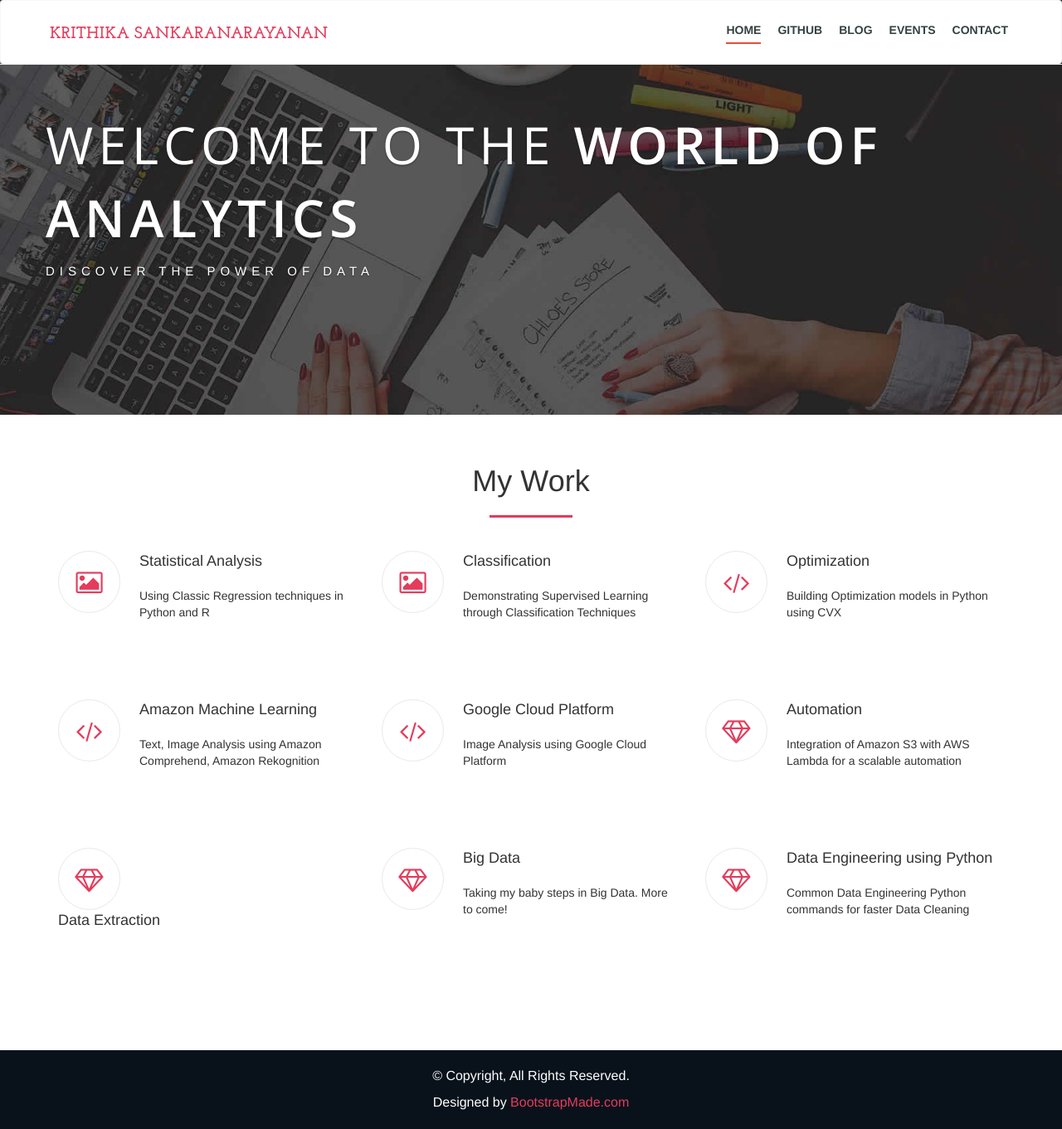
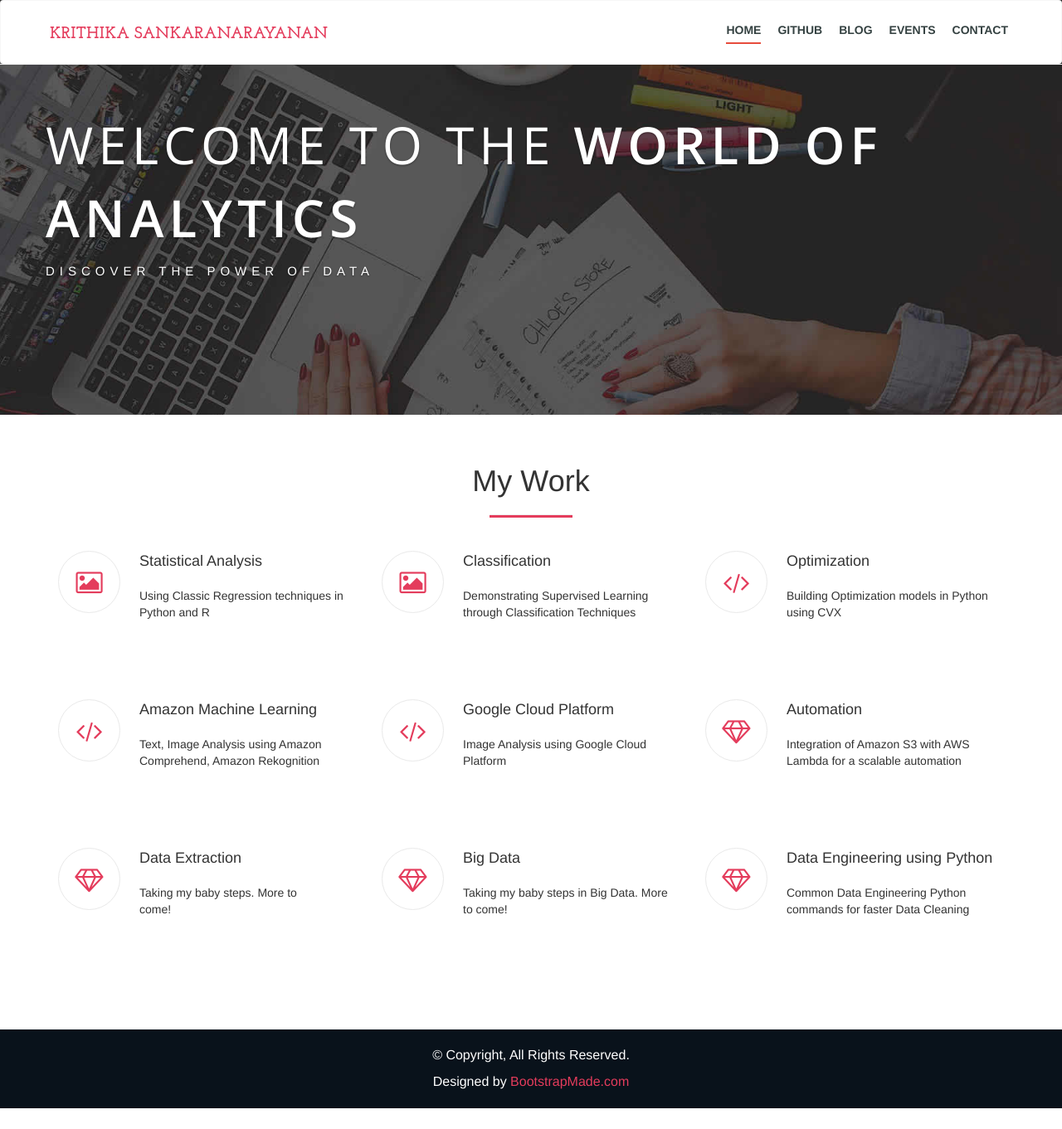
Before and after one commit to krithikaceg/krithikaceg.github.io, a Jekyll site: the page index.html, which Jekyll copies as it is, in a window 1280 px wide and 1361 px high. Shown: the whole window at 83% size. Built offline with Jekyll 4.4.1, drawn with Linux system fonts in a browser that asks for light colours; nearby versions of some CDN libraries; library files that are not in the unit come from our copies.

Commit message:
Update index.html

```diff
--- a/index.html
+++ b/index.html
@@ -141,7 +141,7 @@
             <div class="service-text">
               <a href="https://github.com/krithikaceg" >
               <h3>Data Extraction</h3></a>
-              <p></p>
+              <p> Taking my baby steps. More to come!</p>
             </div>
           </div>
         </div>
```
